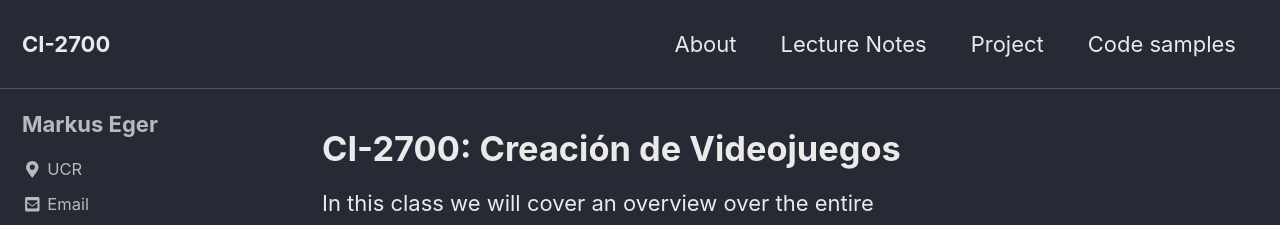
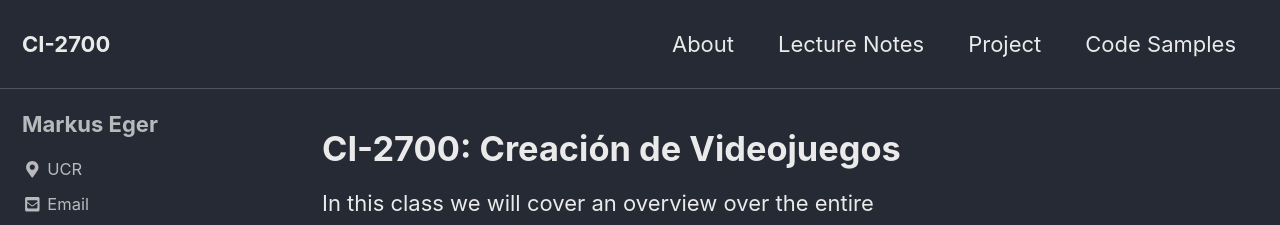
Before and after one commit to yawgmoth/CI-2700, a Jekyll site: the page built from index.html, in a window 1280 px wide and 900 px high. Shown: the top 225 px of the window. Built offline with Jekyll 4.4.1, drawn with Linux system fonts in a browser that asks for light colours; cached includes are drawn as plain includes; nearby versions of some CDN libraries; the list of posts is cut into pages by our own code.

Commit message:
change capitalization

```diff
--- a/_data/navigation.yml
+++ b/_data/navigation.yml
@@ -6,7 +6,7 @@ main:
     url: /slides
   - title: "Project"
     url: /project
-  - title: "Code samples"
+  - title: "Code Samples"
     url: /samples
   #- title: "Sample Posts"
   #   url: /year-archive/
```
